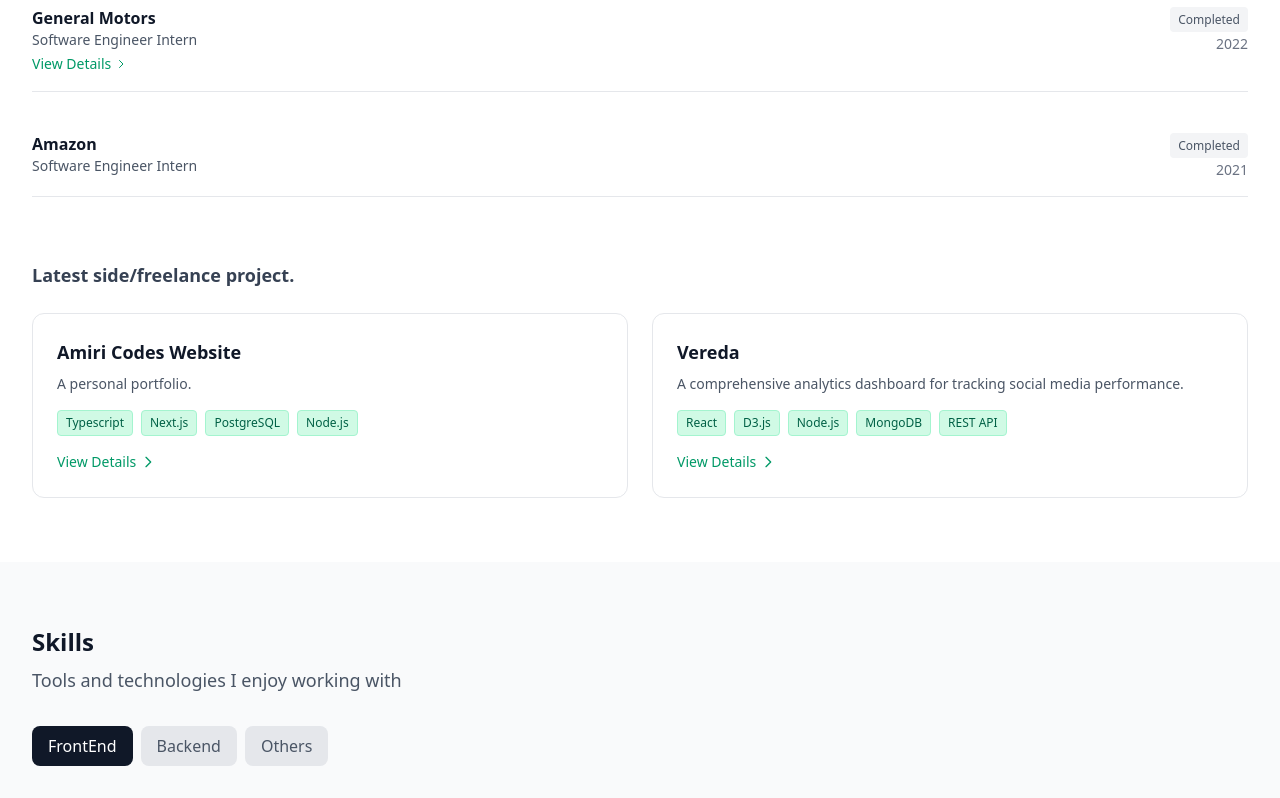
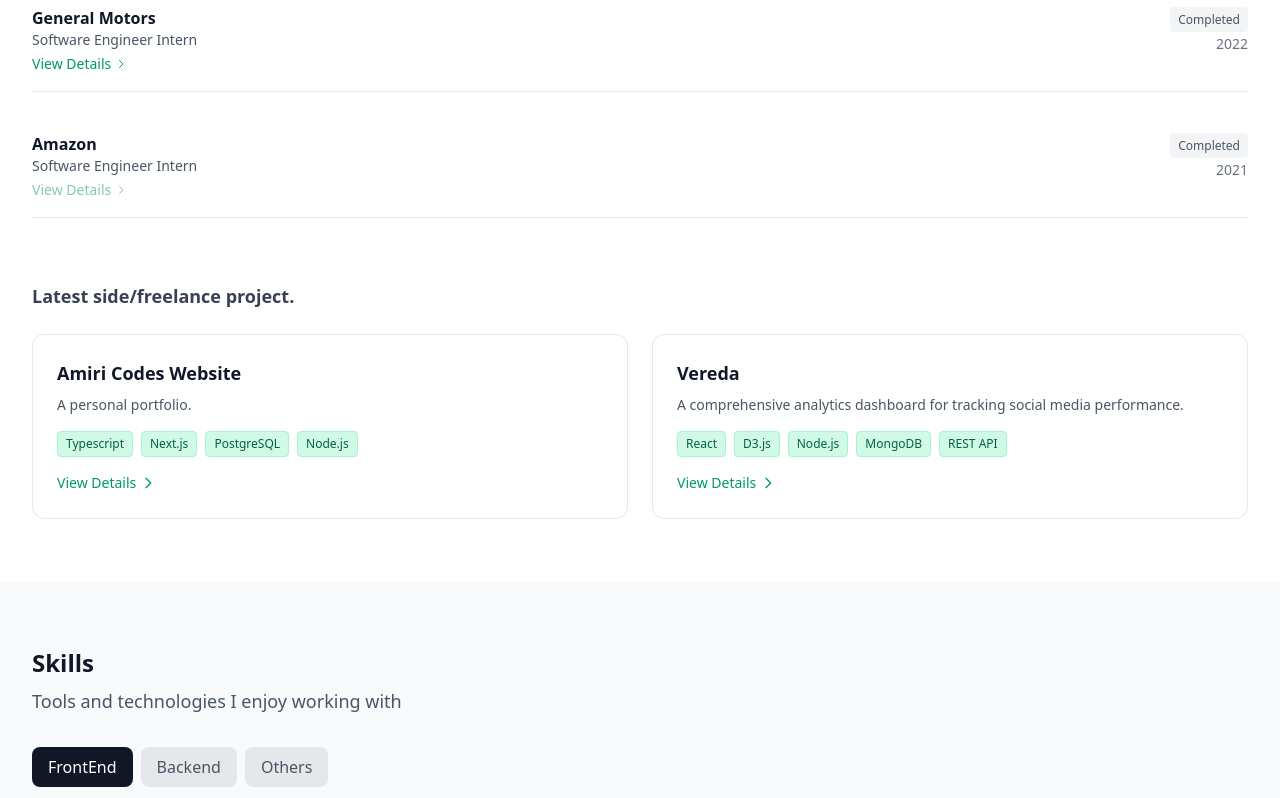
Before and after one commit to tresallen/AmiriCodes, a Next.js app in the folder next-app/: page / in a window 1280 px wide. Shown: the part 980-1778 px from the top of the page. Built offline with nearby package versions, Linux system fonts and the light colour scheme.

Commit message:
Updated Amazon Internship role

```diff
--- a/next-app/src/app/page.tsx
+++ b/next-app/src/app/page.tsx
@@ -69,7 +69,7 @@
     { company: "Amazon", role: "Contracted Systems Engineer", type: "Completed", year: "2024", blogUrl: "https://amiricodes.hashnode.dev/different-technologies-same-learning-curve" },
     { company: "General Motors", role: "Software Engineer", type: "Completed", year: "2023-2024", blogUrl: "https://amiricodes.hashnode.dev/fleet-and-field-applications-at-gener" },
     { company: "General Motors", role: "Software Engineer Intern", type: "Completed", year: "2022", blogUrl: "https://amiricodes.hashnode.dev/from-assuring-patients-to-assuring-code" },
-    { company: "Amazon", role: "Software Engineer Intern", type: "Completed", year: "2021" },
+    { company: "Amazon", role: "Software Engineer Intern", type: "Completed", year: "2021", blogUrl: null },
   ];
 
   const sideProjects = [
@@ -255,7 +255,7 @@
                     <p className={`text-sm ${theme === 'dark' ? 'text-gray-400' : 'text-gray-600'}`}>
                       {job.role}
                     </p>
-                    {job.blogUrl && (
+                    {job.blogUrl ? (
                       <a
                         href={job.blogUrl}
                         target="_blank"
@@ -269,6 +269,19 @@
                           <path strokeLinecap="round" strokeLinejoin="round" strokeWidth={2} d="M9 5l7 7-7 7" />
                         </svg>
                       </a>
+                    ) : (
+                      <span
+                        className={`text-sm mt-1 inline-flex items-center font-medium cursor-not-allowed opacity-50 ${
+                          theme === 'dark' ? 'text-emerald-400' : 'text-emerald-600'
+                        }`}
+                        aria-disabled="true"
+                        title="Details not available"
+                      >
+                        View Details
+                        <svg className="w-3 h-3 ml-1" fill="none" stroke="currentColor" viewBox="0 0 24 24">
+                          <path strokeLinecap="round" strokeLinejoin="round" strokeWidth={2} d="M9 5l7 7-7 7" />
+                        </svg>
+                      </span>
                     )}
                   </div>
                   <div className="text-right flex-shrink-0">
```
